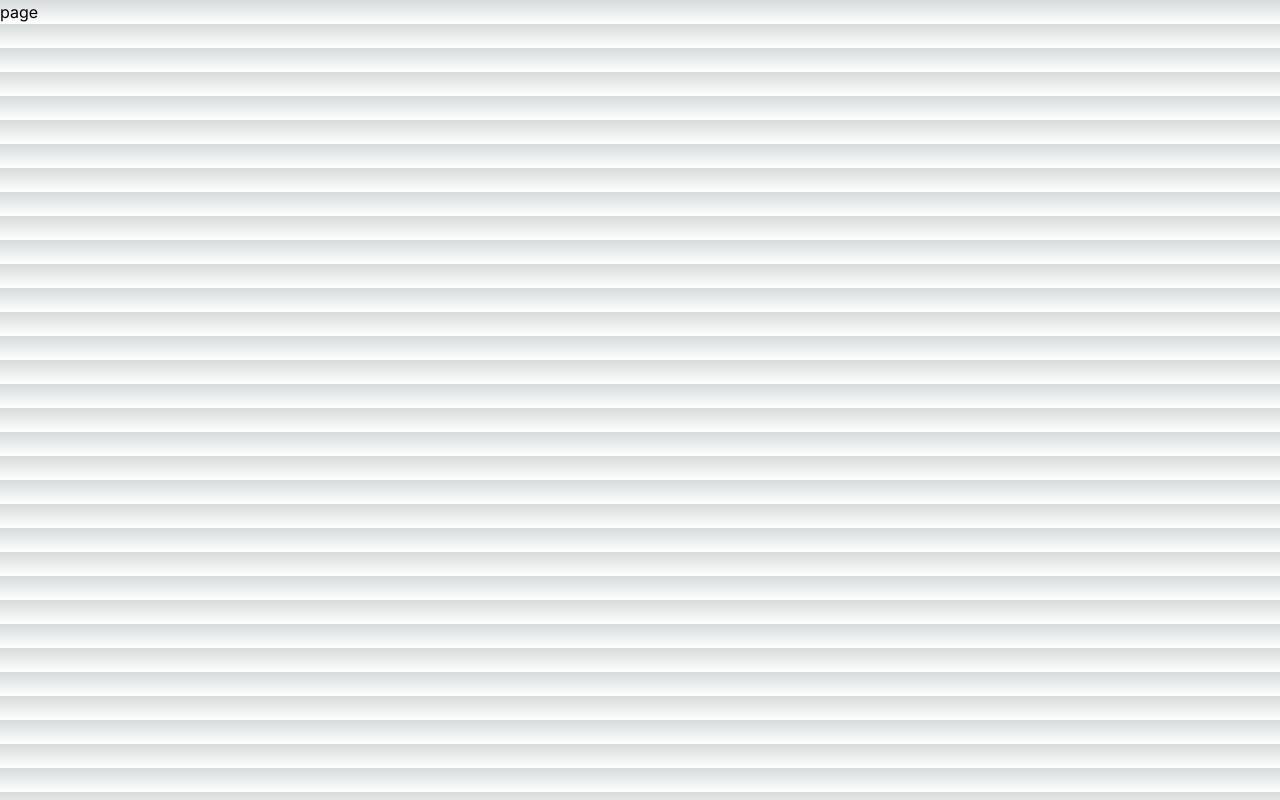
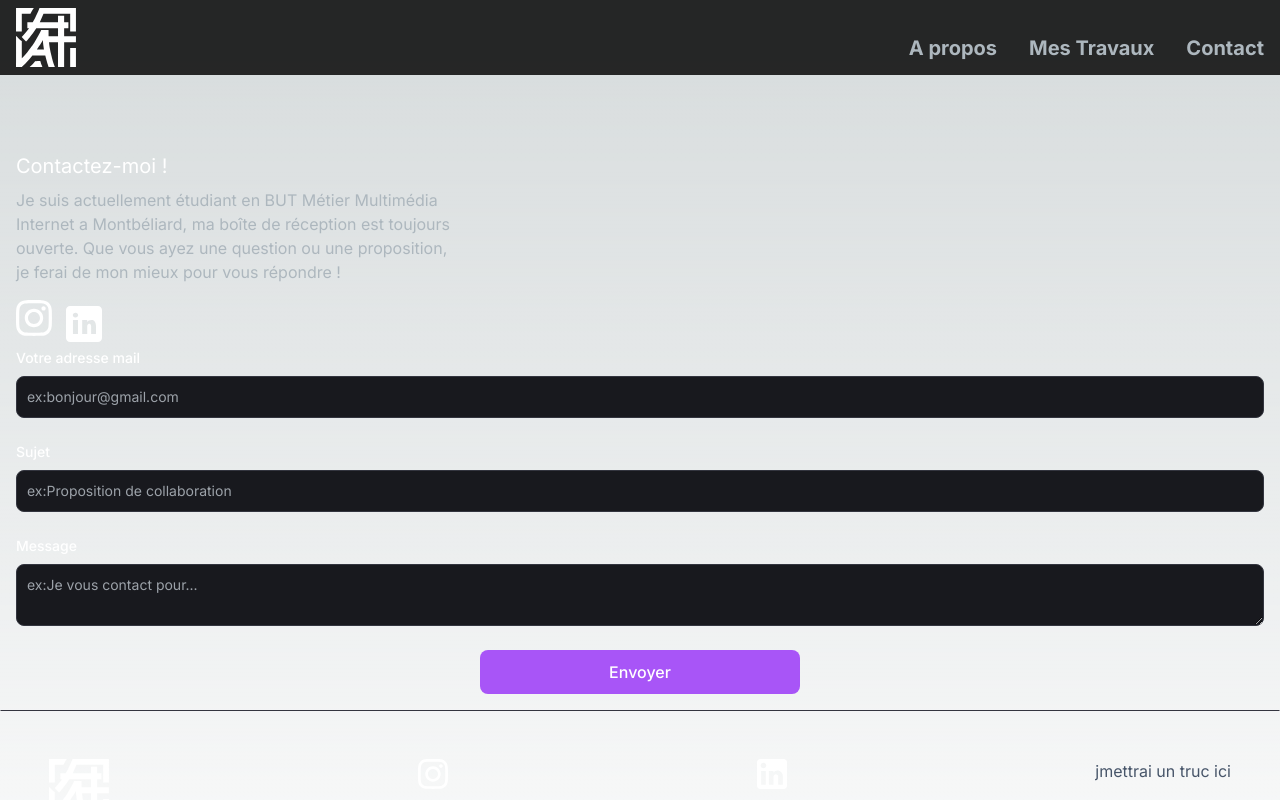
Before and after one commit to Atnan-Tas/portfolio, a Next.js app: page /contact in a window 1280 px wide. Shown: the top 800 px of the page. Built offline with nearby package versions, Linux system fonts and the light colour scheme.

Commit message:
page contact proto

```diff
--- a/src/app/contact/page.jsx
+++ b/src/app/contact/page.jsx
@@ -1,9 +1,132 @@
-import React from 'react'
+"use client";
+import React, { useState } from "react";
+import InstaIcon from "../../../public/images/insta_icon.svg";
+import LinkedinIcon from "../../../public/linkedin-icon.svg";
+import Header from "../components/Header";
+import Footer from "../components/Footer";
+import Link from "next/link";
+import Image from "next/image";
 
-const page = () => {
+const Contact = () => {
+  const [emailSubmitted, setEmailSubmitted] = useState(false);
+
+  const handleSubmit = async (e) => {
+    e.preventDefault();
+    const data = {
+      email: e.target.email.value,
+      subject: e.target.subject.value,
+      message: e.target.message.value,
+    };
+    const JSONdata = JSON.stringify(data);
+    const endpoint = "/api/send";
+
+    const options = {
+      method: "POST",
+      headers: {
+        "Content-Type": "application/json",
+      },
+      body: JSONdata,
+    };
+
+    const response = await fetch(endpoint, options);
+    const resData = await response.json();
+
+    if (response.status === 200) {
+      console.log("Message sent.");
+      setEmailSubmitted(true);
+    }
+  };
+
   return (
-    <div>page</div>
-  )
-}
+    <section
+      id="contact"
+      className=" md:grid-cols-2 my-12 md:my-12 py-24 gap-4 relative"
+    >
+        <Header />
+      <div className="bg-[radial-gradient(ellipse_at_center,_var(--tw-gradient-stops))] from-primary-900 to-transparent rounded-full h-80 w-80 z-0 blur-lg absolute top-3/4 -left-4 transform -translate-x-1/2 -translate-1/2"></div>
+      <div className="z-10">
+        <h5 className="text-xl font- ml-4 text-white my-2">
+          Contactez-moi !
+        </h5>
+        <p className="text-[#ADB7BE] ml-4 mb-4 max-w-md">
+          {" "}
+          Je suis actuellement étudiant en BUT Métier Multimédia Internet a Montbéliard, ma boîte de réception est toujours ouverte.
+          Que vous ayez une question ou une proposition, je ferai de mon mieux pour vous répondre !
+        </p>
+        <div className="socials align-middle flex flex-row gap-2">
+          <Link className="ml-4  w-9" href="https://instagram.com/atnanzer/">
+            <Image src={InstaIcon} alt="Insta Icon" />
+          </Link>
+          <Link href="linkedin.com">
+            <Image src={LinkedinIcon} alt="Linkedin Icon" />
+          </Link>
+        </div>
+      </div>
+      <div className="ml-4 mr-4">
+        {emailSubmitted ? (
+          <p className="text-green-500 text-sm mt-2">
+            Votre mail a été envoyé !
+          </p>
+        ) : (
+          <form className="flex flex-col" onSubmit={handleSubmit}>
+            <div className="mb-6">
+              <label
+                htmlFor="email"
+                className="text-white block mb-2 text-sm font-medium"
+              >
+                Votre adresse mail
+              </label>
+              <input
+                name="email"
+                type="email"
+                id="email"
+                required
+                className="bg-[#18191E] border border-[#33353F] placeholder-[#9CA2A9] text-gray-100 text-sm rounded-lg block w-full p-2.5"
+                placeholder="ex:bonjour@gmail.com"
+              />
+            </div>
+            <div className="mb-6">
+              <label
+                htmlFor="subject"
+                className="text-white block text-sm mb-2 font-medium"
+              >
+                Sujet
+              </label>
+              <input
+                name="subject"
+                type="text"
+                id="subject"
+                required
+                className="bg-[#18191E] border border-[#33353F] placeholder-[#9CA2A9] text-gray-100 text-sm rounded-lg block w-full p-2.5"
+                placeholder="ex:Proposition de collaboration"
+              />
+            </div>
+            <div className="mb-6">
+              <label
+                htmlFor="message"
+                className="text-white block text-sm mb-2 font-medium"
+              >
+                Message
+              </label>
+              <textarea
+                name="message"
+                id="message"
+                className="bg-[#18191E] border border-[#33353F] placeholder-[#9CA2A9] text-gray-100 text-sm rounded-lg block w-full p-2.5"
+                placeholder="ex:Je vous contact pour..."
+              />
+            </div>
+            <button
+              type="submit"
+              className="bg-purple-500  text-white font-medium py-2.5 px-5 rounded-lg w-80 mx-auto mb-4"
+            >
+              Envoyer
+            </button>
+          </form>
+        )}
+      </div>
+        <Footer />
+    </section>
+  );
+};
 
-export default page
+export default Contact;
```
Also changed, not shown: public/linkedin-icon.svg (added).
